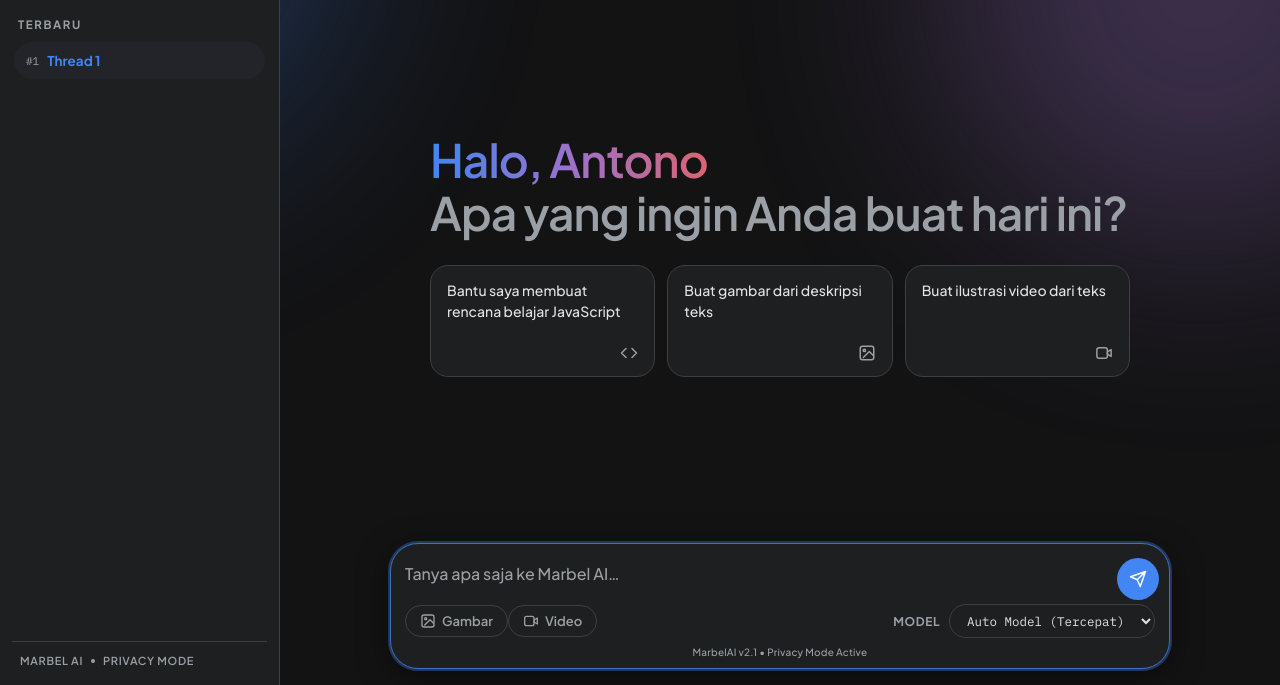
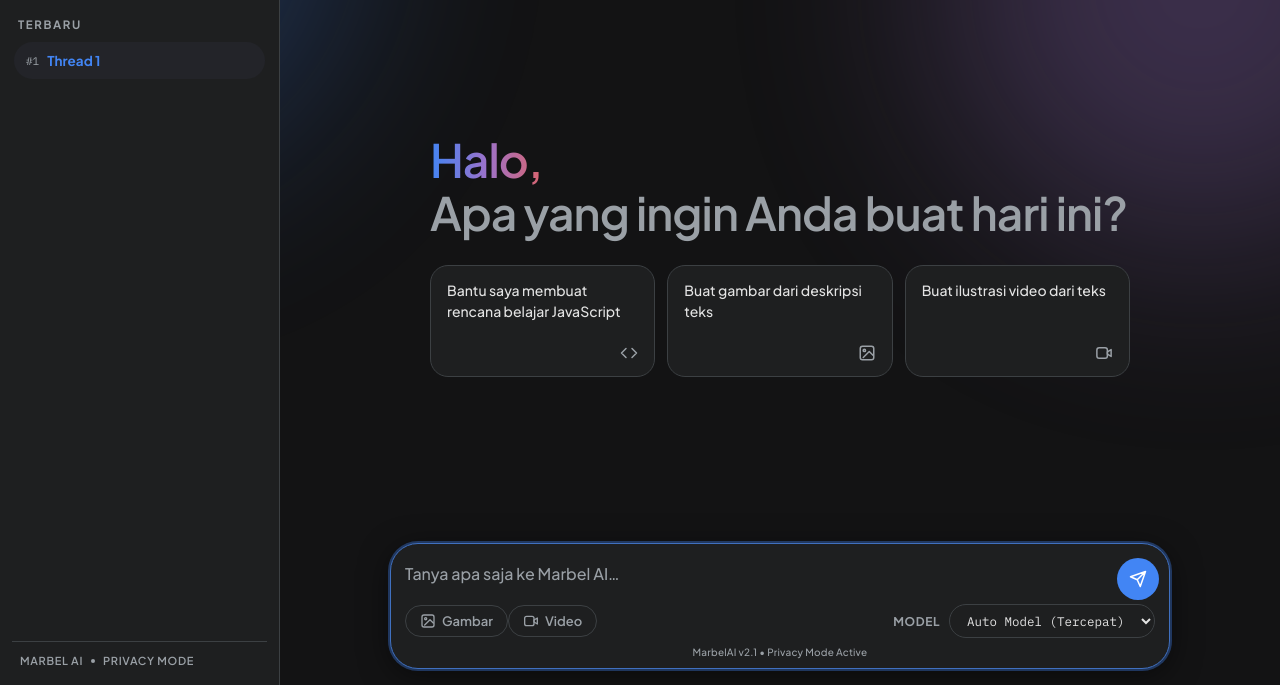
Before and after one commit to antono4/MarbelAIv2.1, a website: page index.html in a window 1280 px wide. Shown: the part 115-800 px from the top of the page. Drawn offline with Linux system fonts and the light colour scheme.

Commit message:
Update index.html

```diff
--- a/index.html
+++ b/index.html
@@ -100,7 +100,7 @@
           <div id="welcome" class="welcome">
             <div class="welcome-inner">
               <h2 class="welcome-title">
-                <span class="grad">Halo, Antono</span><br>
+                <span class="grad">Halo,</span><br>
                 <span class="dim">Apa yang ingin Anda buat hari ini?</span>
               </h2>
 
```
